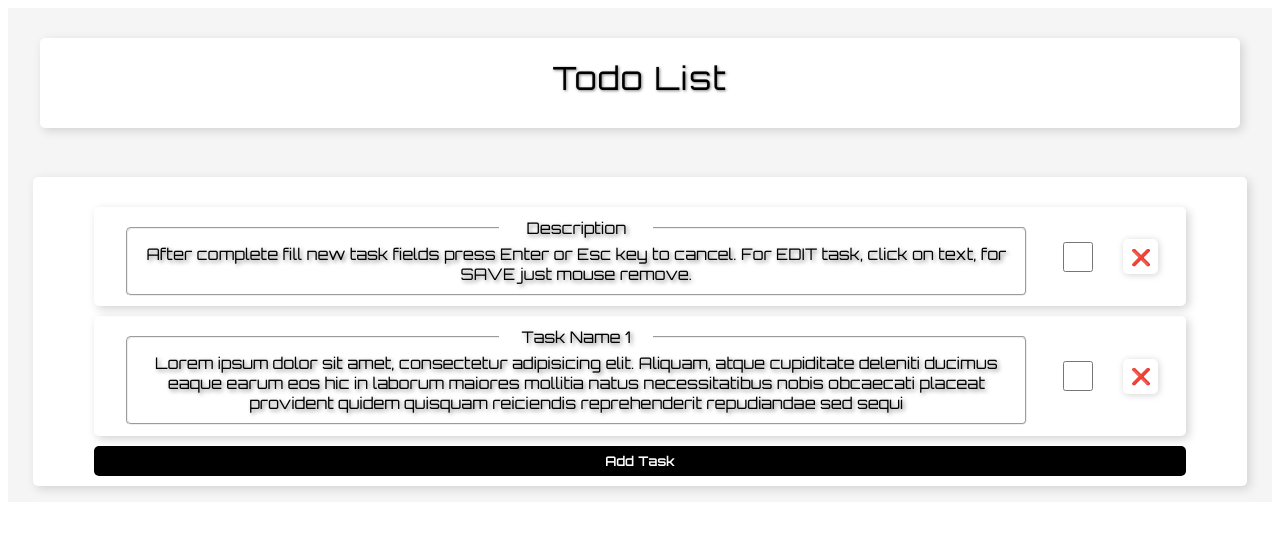
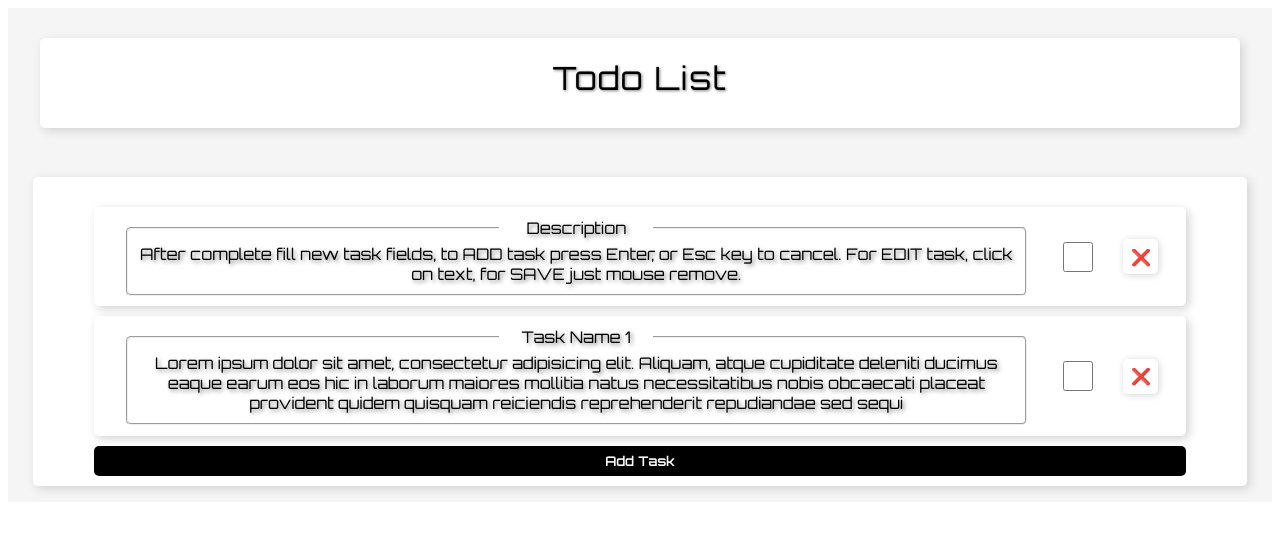
Before and after one commit to sp41nx/TheToDoList, a React (Create React App) app: page / in a window 1280 px wide. Shown: the top 534 px of the page. Built offline with nearby package versions, Linux system fonts and the light colour scheme.

Commit message:
The ToDo List

```diff
--- a/src/features/TasksSlice.ts
+++ b/src/features/TasksSlice.ts
@@ -7,7 +7,7 @@ const tasksSlice = createSlice({
     initialState: {
         tasks: [{
         taskName: "Description",
-        taskText: "After complete fill new task fields press Enter or Esc key to cancel. For EDIT task, click on text, for SAVE just mouse remove.",
+        taskText: "After complete fill new task fields, to ADD task press Enter, or Esc key to cancel. For EDIT task, click on text, for SAVE just mouse remove.",
     },{
         taskName: "Task Name 1",
         taskText: "Lorem ipsum dolor sit amet, consectetur adipisicing elit." +
```
